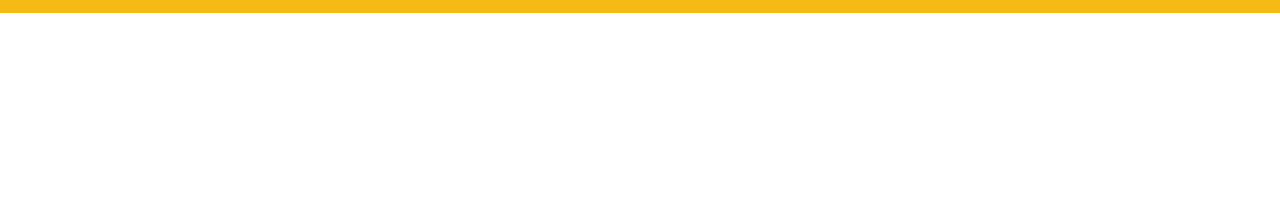
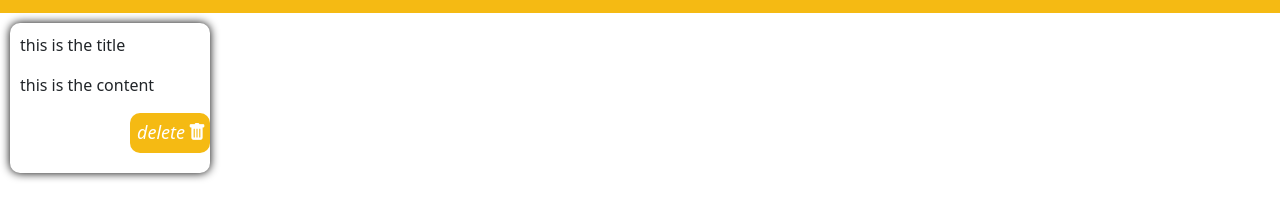
Before and after one commit to Akashiutchiha/JavaScrpit, a React app in the folder todoapp/: page / in a window 1280 px wide. Shown: the part 56-274 px from the top of the page. Built offline with nearby package versions, Linux system fonts and the light colour scheme; a web font is replaced by a local one.

Commit message:
fear:Completed the note

```diff
--- a/todoapp/src/components/App.js
+++ b/todoapp/src/components/App.js
@@ -1,10 +1,15 @@
 import '../components/App.css';
 import Header from './header';
+import Note from './note';
+
 
 function App() {
   return (
     <div className="App">
       <Header />
+      <div className='notes'>
+      <Note />
+      </div>
     </div>
   );
 }
--- a/todoapp/src/components/index.css
+++ b/todoapp/src/components/index.css
@@ -28,3 +28,32 @@ code {
 .plus{
   padding-right: 15px;
 }
+
+.Note{
+  height: 150px;
+  width: 200px;
+  box-shadow: black 0px 0px 10px;
+  margin: 10px;
+  border-radius: 10px;
+  padding: 10px;
+}
+
+.notes{
+  display: flex;
+}
+.delete{
+  background-color: #f5ba13;
+  color: white;
+  justify-content: left;
+  width: 80px;
+  height: 40px;
+  border-radius: 10px;
+  font-size: 18px;
+  display: flex;
+  margin-left: 110px;
+  justify-content: center;
+  align-items: center;
+}
+.delete i{
+  margin-left: 3px;
+}
--- /dev/null
+++ b/todoapp/src/components/note.js
@@ -0,0 +1,14 @@
+const Note = () => {
+    return (
+        <div className="Note">
+            <p className="title">this is the title</p>
+            <p className="content">this is the content</p>
+            <div className="delete">
+                <i>delete</i>
+                <i class="bi bi-trash-fill"></i>
+            </div>
+        </div>
+
+    );
+}
+export default Note;
```
